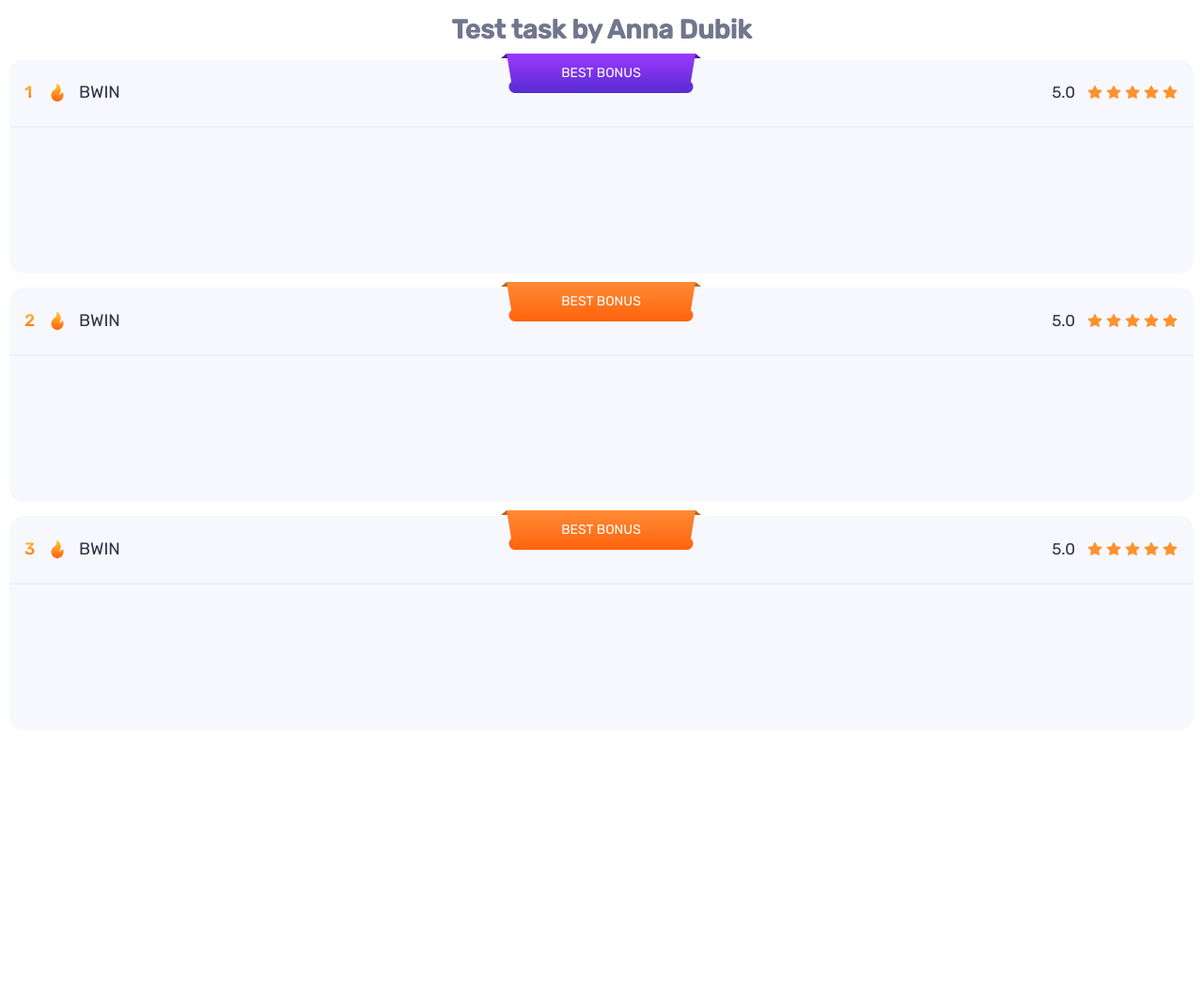
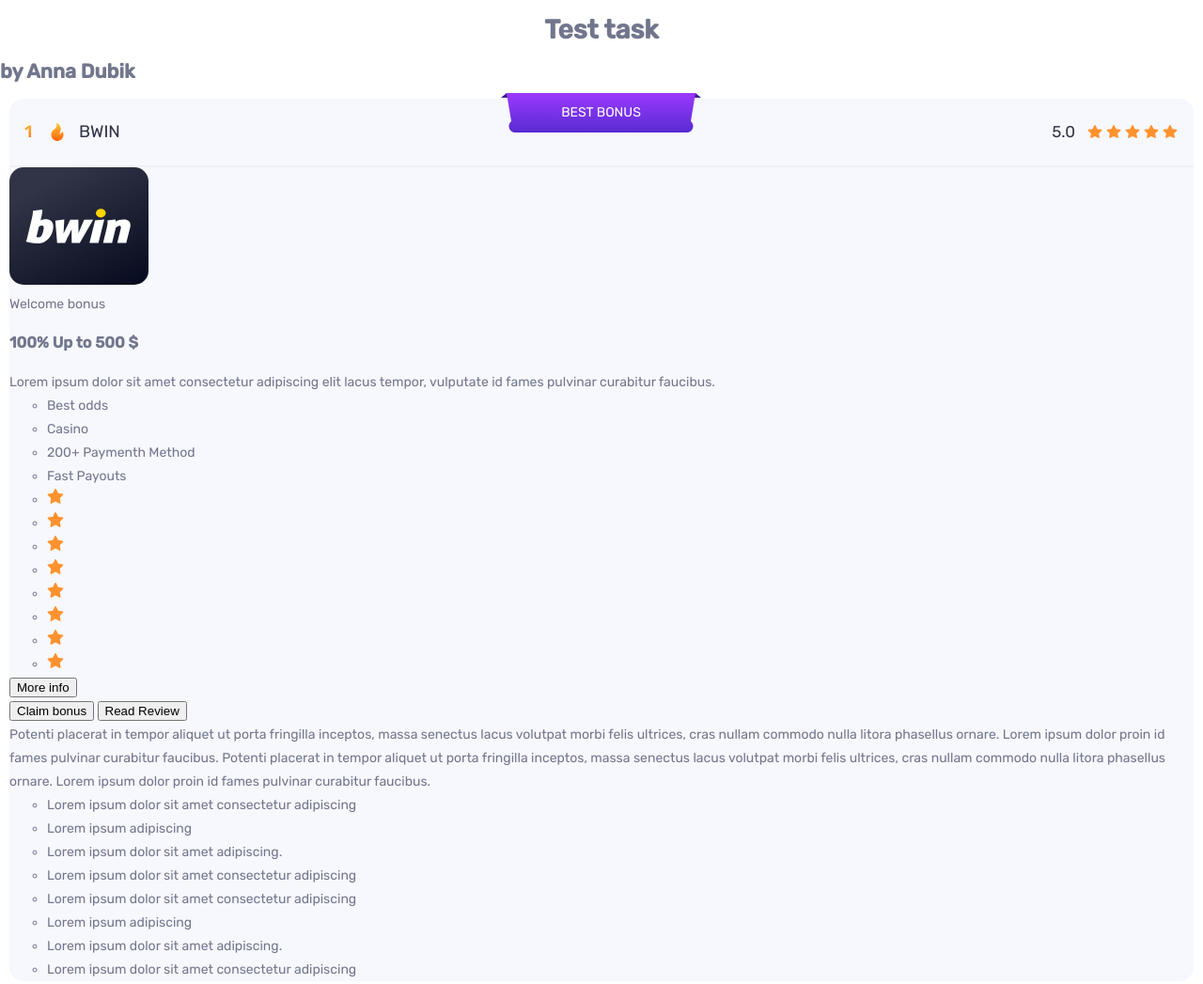
Before and after one commit to animob/bwin, a website: page index.html in a window 1280 px wide. Shown: the top 1047 px of the page at 94% size. Before the commit the page ends 800 px from the top, so only its background shows below. Drawn offline with Linux system fonts and the light colour scheme.

Commit message:
update: index.html

```diff
--- a/index.html
+++ b/index.html
@@ -9,7 +9,8 @@
     <link rel="stylesheet" href="https://cdnjs.cloudflare.com/ajax/libs/font-awesome/5.15.4/css/all.min.css"  crossorigin="anonymous" referrerpolicy="no-referrer" />
   </head>
   <body>
-    <h1>Test task by Anna Dubik</h1>
+    <h1>Test task</h1>
+    <h2>by Anna Dubik</h2>
 
     <ol class="bonus-card-list">
       <li class="bonus-card bonus-card--billet-purple">
@@ -25,6 +26,54 @@
             <i class="bonus-card__star-icon bonus-card__star-icon--hide-mobile"></i>
             <i class="bonus-card__star-icon bonus-card__star-icon--hide-mobile"></i>
           </span>
+        </div>
+        <div class="bonus-card__content">
+          <img class="bonus-card__logo" src="./dist/img/logo.svg" alt="logo" />
+          <div class="bonus-card__text">
+            <span class="bonus-card__above-title">Welcome bonus</span>
+            <h3 class="bonus-card__heading">100% Up to 500 $</h3>
+            <div class="bonus-card__description">Lorem ipsum dolor sit amet consectetur adipiscing elit lacus tempor, vulputate id fames pulvinar curabitur faucibus.</div>
+          </div>
+          <ul class="bonus-card__icon-list">
+            <li class="bonus-card__icon-list-item">Best odds</li>
+            <li class="bonus-card__icon-list-item">Casino</li>
+            <li class="bonus-card__icon-list-item">200+ Paymenth Method</li>
+            <li class="bonus-card__icon-list-item">Fast Payouts</li>
+          </ul>
+          <div class="bonus-card__payment">
+            <ul class="bonus-card__payment-list">
+              <li><img class="bonus-card__payment-list-item" src="./dist/img/icon-star.svg" alt="logo" /></li>
+              <li><img class="bonus-card__payment-list-item" src="./dist/img/icon-star.svg" alt="logo" /></li>
+              <li><img class="bonus-card__payment-list-item" src="./dist/img/icon-star.svg" alt="logo" /></li>
+              <li><img class="bonus-card__payment-list-item" src="./dist/img/icon-star.svg" alt="logo" /></li>
+              <li><img class="bonus-card__payment-list-item" src="./dist/img/icon-star.svg" alt="logo" /></li>
+              <li><img class="bonus-card__payment-list-item" src="./dist/img/icon-star.svg" alt="logo" /></li>
+              <li><img class="bonus-card__payment-list-item" src="./dist/img/icon-star.svg" alt="logo" /></li>
+              <li><img class="bonus-card__payment-list-item" src="./dist/img/icon-star.svg" alt="logo" /></li>
+            </ul>
+            <button class="bonus-card__open-btn">More info</button>
+          </div>
+          <div class="bonus-card__buttons">
+            <button class="bonus-card__color-btn">Claim bonus</button>
+            <button class="bonus-card__empty-btn">Read Review</button>
+          </div>
+          <div class="bonus-card__info hidden">
+            <div class="bonus-card__info-text">
+              Potenti placerat in tempor aliquet ut porta fringilla inceptos, massa senectus lacus volutpat morbi felis ultrices, cras nullam commodo nulla litora phasellus ornare. Lorem ipsum dolor proin id fames pulvinar curabitur faucibus. Potenti placerat in tempor aliquet ut porta fringilla inceptos, massa senectus lacus volutpat morbi felis ultrices, cras nullam commodo nulla litora phasellus ornare. Lorem ipsum dolor proin id fames pulvinar curabitur faucibus.
+            </div>
+            <ul class="bonus-card__info-pros">
+              <li class="bonus-card__info-pros-item">Lorem ipsum dolor sit amet consectetur adipiscing</li>
+              <li class="bonus-card__info-pros-item">Lorem ipsum adipiscing</li>
+              <li class="bonus-card__info-pros-item">Lorem ipsum dolor sit amet adipiscing.</li>
+              <li class="bonus-card__info-pros-item">Lorem ipsum dolor sit amet consectetur adipiscing</li>
+            </ul>
+            <ul class="bonus-card__info-cons">
+              <li class="bonus-card__info-cons-item">Lorem ipsum dolor sit amet consectetur adipiscing</li>
+              <li class="bonus-card__info-cons-item">Lorem ipsum adipiscing</li>
+              <li class="bonus-card__info-cons-item">Lorem ipsum dolor sit amet adipiscing.</li>
+              <li class="bonus-card__info-cons-item">Lorem ipsum dolor sit amet consectetur adipiscing</li>
+            </ul>
+          </div>
         </div>
       </li>
 
```
Also changed, not shown: dist/img/logo.svg (added), src/img/logo.svg (added).
